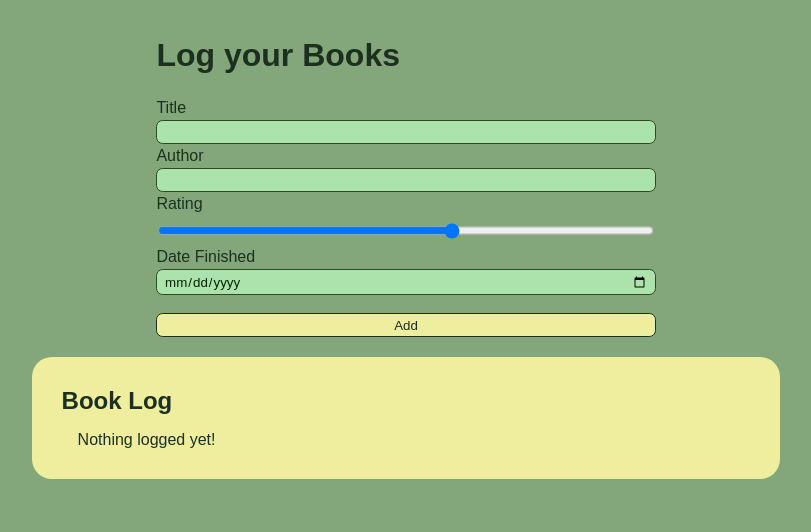
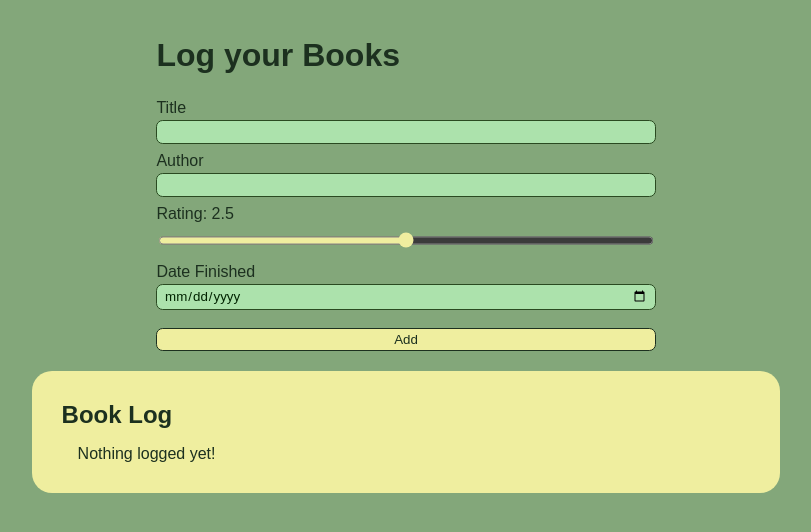
Before and after one commit to melyjely/CIS223_Final-Project, a React (Vite) app: page / in a window 1280 px wide. Shown: the top 532 px of the page, without its empty margins (234-1045 px from the left). Built offline with nearby package versions, Linux system fonts and the light colour scheme.

Commit message:
Add files via upload

```diff
--- a/src/App.jsx
+++ b/src/App.jsx
@@ -2,14 +2,8 @@ import { useEffect, useState } from "react";
 import { BookList } from "./BookList";
 import { NewBookLog } from "./NewBookLog";
 
-// React components are created with functions that begin with a capital letter
+// Tutorial START
 export default function App() {
-  // function version of useState, whatever you return is your default value
-  // pass a function instead
-  // use saved storage
-  // checking local storage & getting value if it exists
-  // else defaults to an empty arr
-  // hooks need to be called at the top of the function!!!!
   const [books, setBooks] = useState(() => {
     const localValue = localStorage.getItem("ITEMS");
     if (localValue == null) return [];
@@ -19,38 +13,30 @@ export default function App() {
 
   // Notes:
   // storing information in local storage
+  // hooks need to be called at the top of the function
   // always runs the same # of hooks
-  // hooks need to be called at the top of the function!!!!
   // cannot be in conditional statements, for loops, ifs
-  // format is usually:
-  // 1. hooks
-  // 2. helper functions/parsing of data
-  // 3. return JSX
-
-  // useEffect
-  // - doesn't return anything
-  // - take a function as an arg
-  // - "run this func every time the objects in the arr of second property change"
 
   // Save the current list to local storage
   useEffect(() => {
     localStorage.setItem("ITEMS", JSON.stringify(books));
   }, [books]);
 
+  // END
+
   function addBook(title, author, rating, date) {
-        // this function needs to be in the App component because the books state is here (line 13)
+    // add ", author, rating, date" ?
     setBooks((currentBooks) => {
       // return the current list + the new entry
-      // pass a function to the set state & function return the the value you want the new state to be
-      // takes one argument - the current value
       return [
-        ...currentBooks, // ... spread out the array
+        ...currentBooks,
         {
           id: crypto.randomUUID(),
           title,
           author,
           rating,
           date,
+          // completed: false,
         },
       ];
     });
@@ -60,7 +46,6 @@ export default function App() {
   // remove book entry
   function deleteBook(id) {
     setBooks((currentBooks) => {
-      // goes through all the books and finds the one that needs to be deleted
       return currentBooks.filter((book) => book.id !== id);
     });
   }
@@ -68,17 +53,14 @@ export default function App() {
   return (
     <>
       {/* form to log book */}
-      <div id="form">
-        {/* import component, rendered almost as if normal html */}
-        {/* custom component syntax: capital letter */}
-        <NewBookLog onSubmit={addBook} />
-        {/* prop = onSubmit */}
-        </div>
+      <NewBookLog onSubmit={addBook} />
+
       <div id="paperList">
         <h1 className="header">Book Log</h1>
         {/* entries are then added to the book log list */}
         <BookList books={books} deleteBook={deleteBook} />
       </div>
+      {/* removed "toggleTodo={toggleTodo}"^ */}
     </>
   );
 }
--- a/src/BookEntry.jsx
+++ b/src/BookEntry.jsx
@@ -1,17 +1,16 @@
 export function BookEntry({ id, title, author, rating, date, deleteBook }) {
   return (
     <li>
+      {/* Tutorial START */}
       &#x2714;
       <label>{title}</label>
+      {/* Tutorial END */}
       <label> by {author}</label>
+      <label>Finished: {date}</label>
       <label>
-        {" "}
-        finished on <strong>{date}</strong>{" "}
-      </label>
-      <label>
-        {" "}
         Rating: <strong>{rating}</strong>/5
       </label>
+      {/* date format changes when logged */}
       <button onClick={() => deleteBook(id)} className="btn btn-delete">
         &#x2715;
       </button>
--- a/src/NewBookLog.jsx
+++ b/src/NewBookLog.jsx
@@ -1,18 +1,6 @@
 import { useState } from "react";
 
 export function NewBookLog({ onSubmit }) {
-  // property destructured = { onSubmit }
-
-  // changing the JSX = declaring what the app will do
-  // In order to modify variables you need to use state
-
-  // useState = hook
-  // - takes a default value -> an empty string ""
-  // - two values: what the value of the thing is & a function for updating value
-  // - cannot update a state variable the way we normally would in JS & also it is a const
-  // - update the input when it changes *see line 37*
-  // - when you change a variable the component is rerendered every time
-
   const [newBook, setNewBook] = useState("");
 
   const [author, setAuthor] = useState("");
@@ -24,30 +12,23 @@ export function NewBookLog({ onSubmit }) {
   function handleSubmit(e) {
     e.preventDefault();
     if (newBook === "") return; // if empty string, then return / do nothing
-
-    // prop called
     onSubmit(newBook, author, rating, date); // create log for the book in the list
 
     setNewBook(""); // erase fields for next entry
   }
   return (
     <form onSubmit={handleSubmit} className="new-book-form">
-      {/* "class" cannot be used here since it is a reserved keyword so we need to replace that js keyword with "className" */}
       <div className="form-row">
-        {/* React components can only return one element, if you was to return multiple, you can wrap everything in a div or a fragment. Ex. "<></>" */}
         <h1>Log your Books</h1>
-
-        {/* normally would use "for" but since we are using JSX we use "htmlFor" */}
         <label htmlFor="book">Title</label>
         <input
           value={newBook}
-          // onChange -> every time a key is pressed calls this
-          // when a key is pressed, newBook is set to the value in the field rather than staying as an empty string
           onChange={(e) => setNewBook(e.target.value)}
           type="book"
           id="book"
         />
-
+      </div>
+      <div className="form-row">
         <label htmlFor="author">Author</label>
         <input
           value={author}
@@ -55,7 +36,9 @@ export function NewBookLog({ onSubmit }) {
           type="author"
           id="author"
         />
-        <label htmlFor="rating">Rating</label>
+      </div>
+      <div className="form-row">
+        <label htmlFor="rating">Rating: {rating}</label>
         <input
           value={rating}
           onChange={(e) => setRating(parseFloat(e.target.value))}
@@ -63,7 +46,10 @@ export function NewBookLog({ onSubmit }) {
           id="rating"
           min="0"
           max="5"
+          step="0.25"
         />
+      </div>
+      <div className="form-row">
         <label htmlFor="date">Date Finished</label>
         <input
           value={date}
--- a/src/style.css
+++ b/src/style.css
@@ -76,6 +76,11 @@ body {
 }
 /* ^^^^^^ */
 
+input[type="range"] {
+  accent-color: #efee9f;
+}
+
+
 .header {
   font-size: 1.5rem;
   margin-top: 0rem;
```
